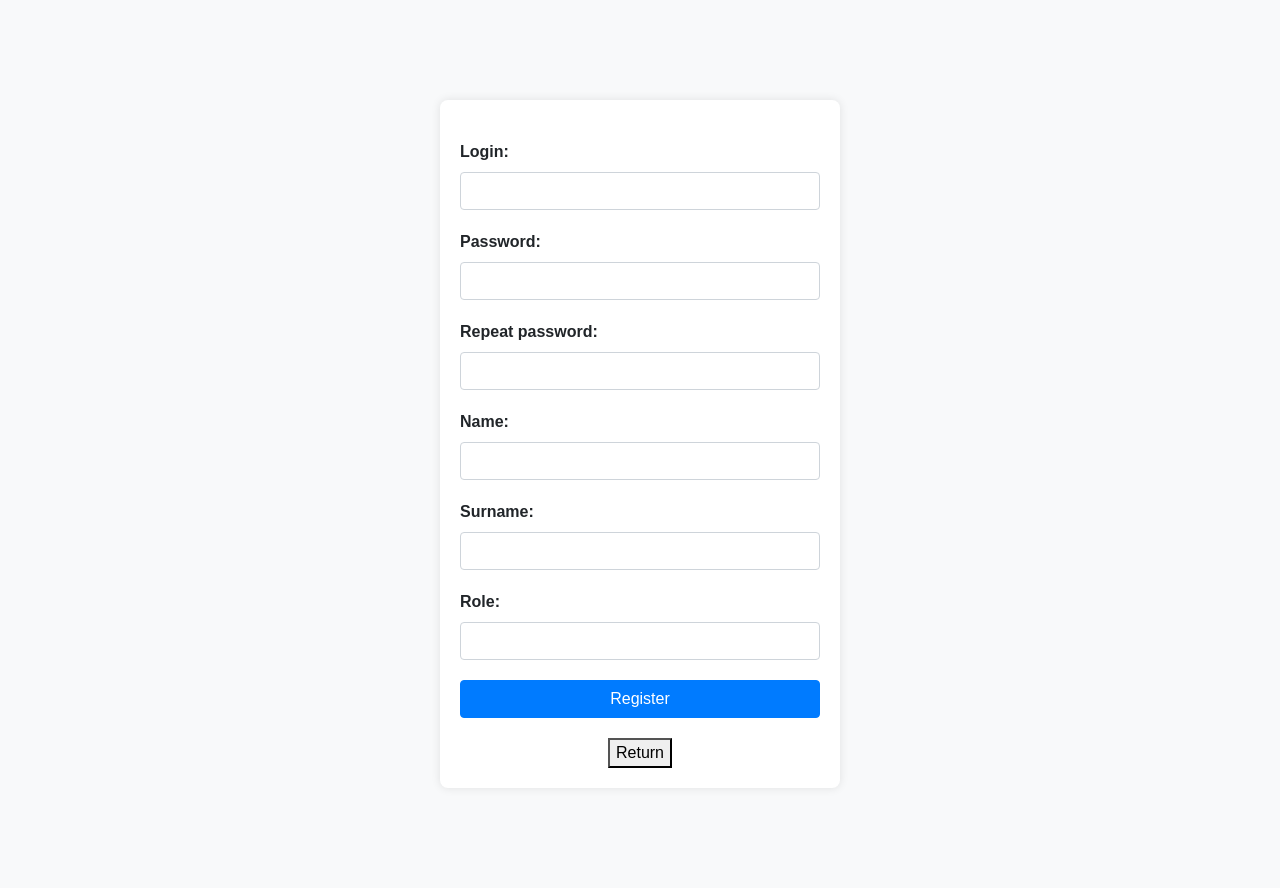
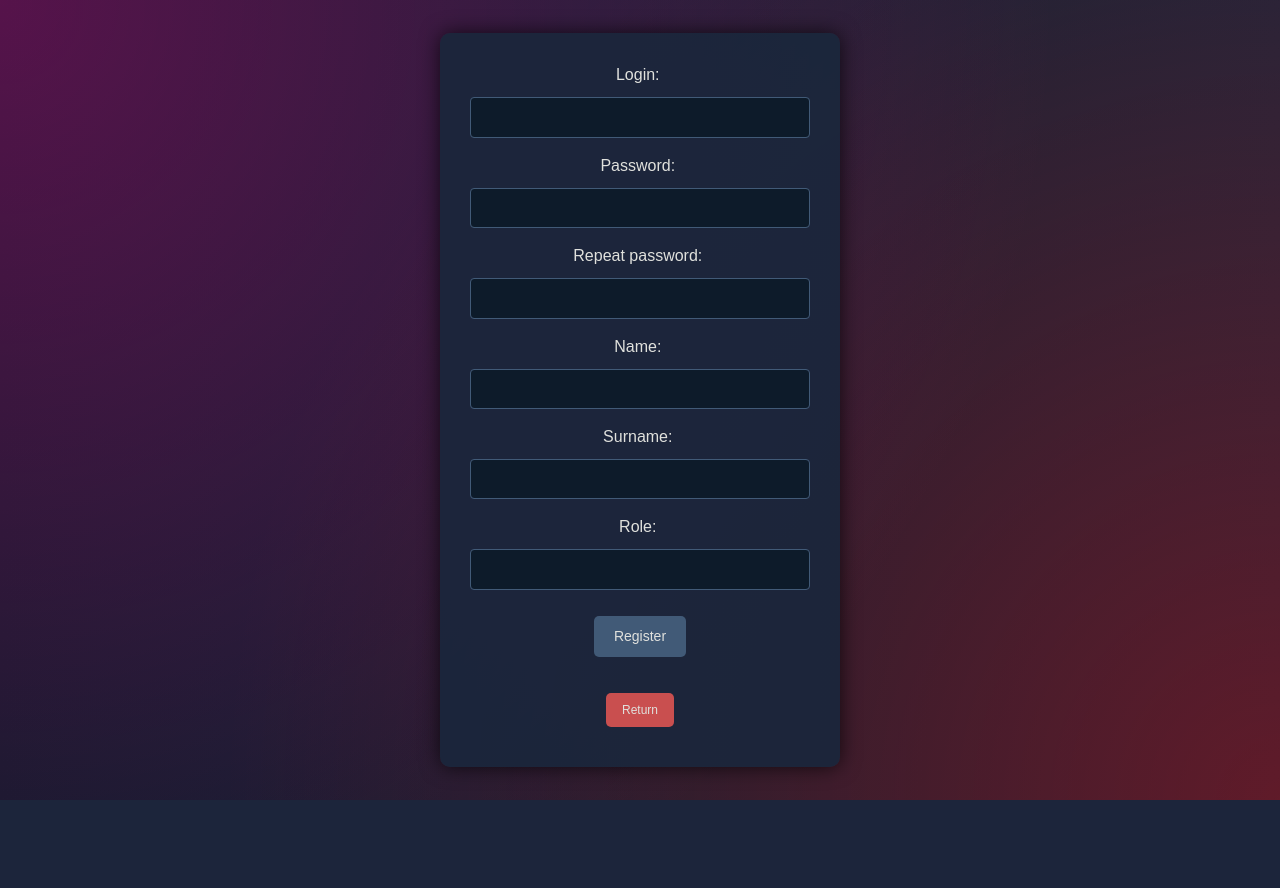
Before and after one commit to karpinskiJ/project_planner_apsi_2024l, a FastAPI app: page /register in a window 1280 px wide. After the commit the page ends 800 px from the top, so only its background shows below. Run offline with FastAPI, Linux system fonts and the light colour scheme; some libraries are stand-ins or nearby versions.

Commit message:
edited appearance style

```diff
--- a/src/templates/edit.html
+++ b/src/templates/edit.html
@@ -2,6 +2,7 @@
 <html>
 <head>
     <title>{{title}}</title>
+    <link rel="stylesheet" href="https://maxcdn.bootstrapcdn.com/bootstrap/4.5.2/css/bootstrap.min.css">
     <link rel="stylesheet" href="the_style.css">
     <link rel="stylesheet" href="navigation.css">
 </head>
@@ -17,18 +18,17 @@
                 <label for="{{field.name}}">{{field.label}}:&nbsp;</label>
                 <input type="{{field.type}}" class="form-control"
                     id="{{field.name}}" name="{{field.name}}" value="{{field.value}}"
-					{% if field.required %}
-					required
-					{% endif %} />
+                    {% if field.required %} required {% endif %} />
             </div>
         {% endfor %}
         <div class="form-group">
             <input type="submit" class="btn btn-primary" value="{{enter}}" />
         </div>
-
     </form>
     {% if not logged %}
-    <center><a href="/"><button>Return</button></a></center>
+        <div class="text-center">
+            <button type="button" class="btn btn-secondary" onclick="window.location.href='/'">Return</button>
+        </div>
     {% endif %}
 </div>
 
--- a/src/templates/the_style.css
+++ b/src/templates/the_style.css
@@ -1,29 +1,135 @@
-@import url("https://maxcdn.bootstrapcdn.com/bootstrap/4.5.2/css/bootstrap.min.css");
+body {
+    font-family: Arial, sans-serif;
+    height: 100vh;
+    margin: 0;
+    display: flex;
+    justify-content: center;
+    align-items: center;
+    overflow: hidden;
+    background: linear-gradient(to right, #0d1b2a, #1b263b);
+    position: relative;
+}
 
-body {
-	background-color: #f8f9fa;
-	font-family: Arial, sans-serif;
+body::before {
+    content: '';
+    position: absolute;
+    top: 0;
+    left: 0;
+    width: 100%;
+    height: 100%;
+    background: radial-gradient(circle at top left, rgba(255,0,150,0.3), transparent 70%),
+                radial-gradient(circle at bottom right, rgba(255,0,0,0.3), transparent 70%);
+    animation: moveBackground 2s infinite alternate;
+    z-index: 0;
 }
+
+@keyframes moveBackground {
+    0% {
+        background-position: 0% 0%;
+    }
+    100% {
+        background-position: 100% 100%;
+    }
+}
+
 .container {
-	max-width: 400px;
-	margin: 100px auto;
-	padding: 20px;
-	background-color: #fff;
-	border-radius: 8px;
-	box-shadow: 0 0 10px rgba(0,0,0,0.1);
+    position: relative;
+    z-index: 1;
+    background-color: rgba(27, 38, 59, 0.95);
+    padding: 30px;
+    border-radius: 10px;
+    box-shadow: 0 0 20px rgba(0, 0, 0, 0.7);
+    text-align: center;
+    max-width: 400px;
+    width: 90%; /* Adjust width to make it responsive */
+    margin: auto; /* Center the container */
+    overflow: auto; /* Allow scrolling if content overflows */
 }
+
 h1, h2 {
-	text-align: center;
+    font-size: 1.5em; /* Adjust font size for smaller screens */
+    margin-bottom: 20px;
+    color: #ffffff;
 }
-form {
-	margin-top: 20px;
+
+label {
+    display: block;
+    margin-bottom: 10px;
+    color: #e0e1dd;
+    font-size: 1em; /* Keep label font size */
 }
-label {
-	font-weight: bold;
+
+.value {
+    font-weight: bold;
+    color: #ffffff;
 }
-.form-group {
-	margin-bottom: 20px;
+
+.form-group label {
+    color: #e0e1dd;
+    font-size: 1em; /* Keep form label font size */
 }
+
+.form-control {
+    background-color: #0d1b2a;
+    color: #e0e1dd;
+    border: 1px solid #415a77;
+    padding: 10px; /* Decrease padding for smaller input fields */
+    font-size: 1.1em; /* Slightly larger font size for readability */
+}
+
+.form-control:focus {
+    background-color: #1b263b;
+    color: #e0e1dd;
+}
+
 .btn-primary {
-	width: 100%;
+    background-color: #415a77;
+    color: #e0e1dd;
+    border: none;
+    padding: 10px 20px; /* Decrease padding for smaller buttons */
+    margin: 10px;
+    border-radius: 5px;
+    cursor: pointer;
+    font-size: 14px; /* Decrease font size for buttons */
+    transition: background-color 0.3s ease, transform 0.3s ease;
 }
+
+.btn-primary:hover {
+    background-color: #556e8c;
+    transform: scale(1.05);
+}
+
+.btn-secondary {
+    background-color: #c94f4f; /* Different color for return button */
+    color: #e0e1dd;
+    border: none;
+    padding: 8px 16px; /* Smaller padding for return button */
+    margin: 10px;
+    border-radius: 5px;
+    cursor: pointer;
+    font-size: 12px; /* Smaller font size for return button */
+    transition: background-color 0.3s ease, transform 0.3s ease;
+}
+
+.btn-secondary:hover {
+    background-color: #c94f4f;
+    transform: scale(1.05);
+}
+
+button:focus, .btn-primary:focus, .btn-secondary:focus {
+    outline: none;
+}
+
+.text-center {
+    text-align: center;
+}
+
+a {
+    color: #e0e1dd;
+    text-decoration: underline;
+    transition: color 0.3s ease;
+}
+
+a:hover {
+    color: #ff6f61;
+}
```
Also changed, not shown: src/templates/login.html (+25 -5 lines), src/templates/navigation.css (+25 -6 lines), src/templates/register.html (+9 -6 lines). Lines whose indentation alone changed are shown as unchanged.
